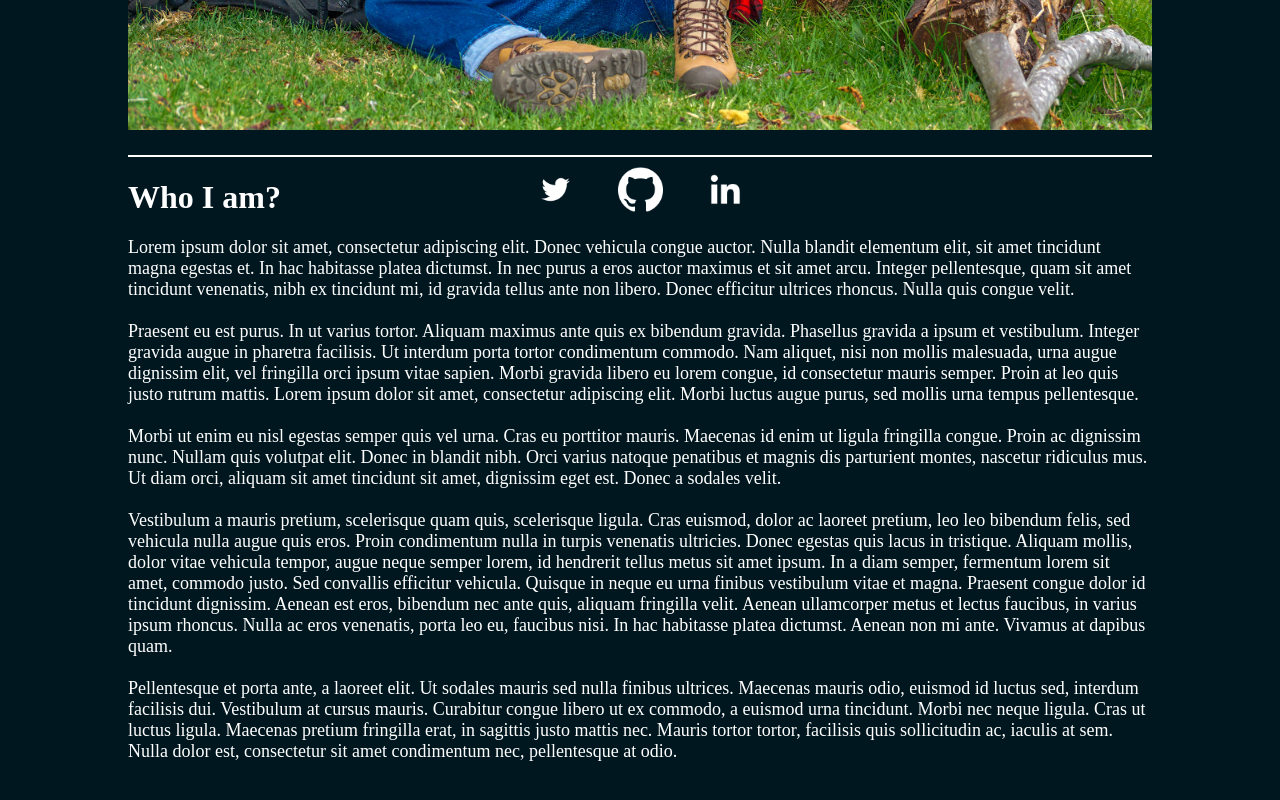
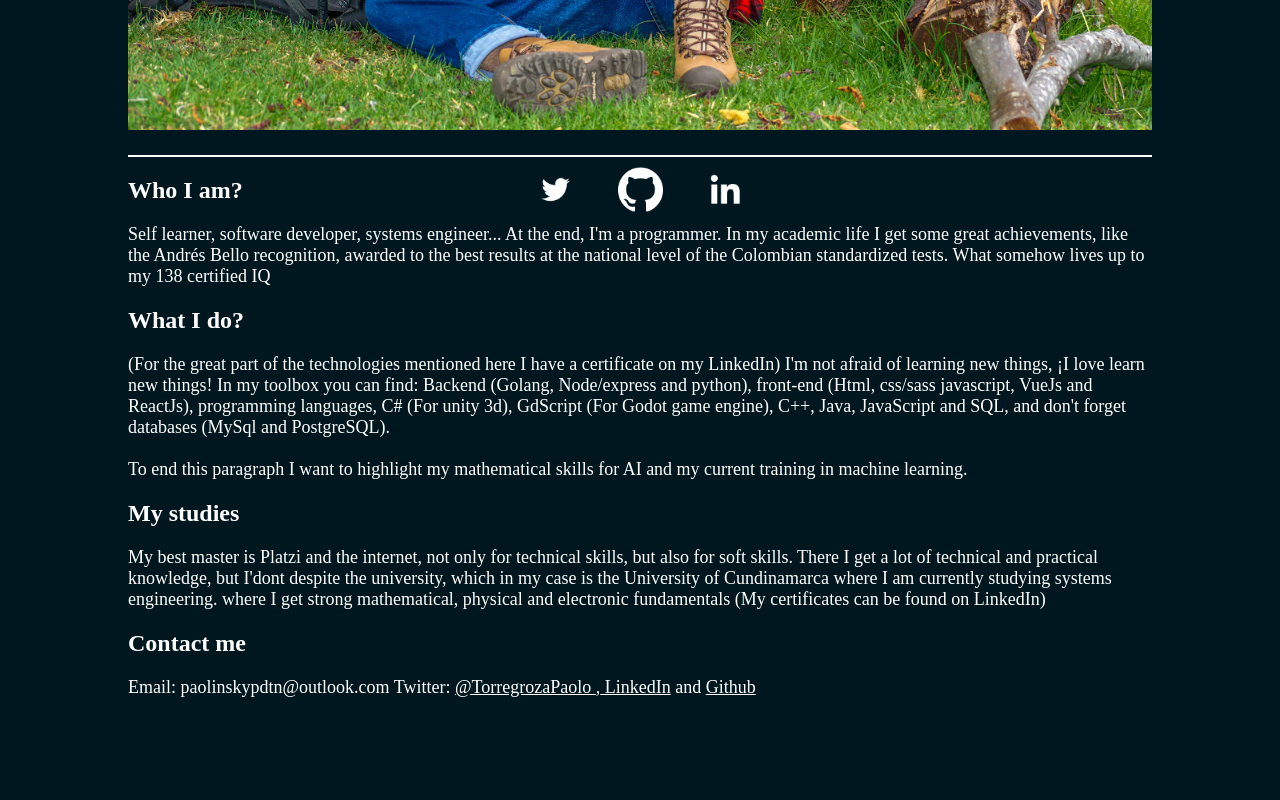
Before and after one commit to PaoloTorregroza/portfolio-test, a React (Create React App) app: page /bio in a window 1280 px wide. Shown: the part 552-1352 px from the top of the page. Built offline with nearby package versions, Linux system fonts and the light colour scheme; a web font is replaced by a local one.

Commit message:
Bio finished

```diff
--- a/src/components/bio/Bio.jsx
+++ b/src/components/bio/Bio.jsx
@@ -8,38 +8,20 @@ class Bio extends React.Component {
             <div className="aboutContainer">
                 <img src={MyFace} alt="" />
                 <div className="content">
-                    <h1>Who I am?</h1>
+                    <h2>Who I am?</h2>
+                    <p>Self learner, software developer, systems engineer... At the end, I'm a programmer. In my academic life I get some great achievements, like the Andrés Bello recognition, awarded to the best results at the national level of the Colombian standardized tests. What somehow lives up to my 138 certified IQ</p>
+                    <h2>What I do?</h2>
                     <p>
-
-
-                        Lorem ipsum dolor sit amet, consectetur adipiscing elit. Donec vehicula congue auctor.
-                        Nulla blandit elementum elit, sit amet tincidunt magna egestas et. In hac habitasse platea dictumst.
-                        In nec purus a eros auctor maximus et sit amet arcu. Integer pellentesque, quam sit amet tincidunt venenatis,
-                        nibh ex tincidunt mi, id gravida tellus ante non libero. Donec efficitur ultrices rhoncus. Nulla quis congue velit.<br/><br/>
-                        Praesent eu est purus. In ut varius tortor. Aliquam maximus ante quis ex bibendum gravida. Phasellus gravida a ipsum et
-                        vestibulum. Integer gravida augue in pharetra facilisis. Ut interdum porta tortor condimentum commodo. Nam aliquet,
-                         nisi non mollis malesuada, urna augue dignissim elit, vel fringilla orci ipsum vitae sapien. Morbi gravida libero
-                          eu lorem congue, id consectetur mauris semper. Proin at leo quis justo rutrum mattis. Lorem ipsum dolor sit amet,
-                           consectetur adipiscing elit. Morbi luctus augue purus, sed mollis urna tempus pellentesque.<br/><br/>
-                        Morbi ut enim eu nisl egestas semper quis vel urna. Cras eu porttitor mauris. Maecenas id enim ut ligula fringilla
-                         congue. Proin ac dignissim nunc. Nullam quis volutpat elit. Donec in blandit nibh. Orci varius natoque penatibus et magnis
-                          dis parturient montes, nascetur ridiculus mus. Ut diam orci, aliquam sit amet tincidunt sit amet, dignissim eget est. Donec a sodales velit.<br/><br/>
-                        Vestibulum a mauris pretium, scelerisque quam quis, scelerisque ligula. Cras euismod, dolor ac laoreet pretium,
-                         leo leo bibendum felis, sed vehicula nulla augue quis eros. Proin condimentum nulla in turpis venenatis ultricies.
-                          Donec egestas quis lacus in tristique. Aliquam mollis, dolor vitae vehicula tempor, augue neque semper lorem, id hendrerit tellus
-                           metus sit amet ipsum. In a diam semper, fermentum lorem sit amet, commodo justo. Sed convallis efficitur vehicula.
-                        Quisque in neque eu urna finibus vestibulum vitae et magna. Praesent congue dolor id tincidunt dignissim. Aenean est eros,
-                        bibendum nec ante quis, aliquam fringilla velit. Aenean ullamcorper metus et lectus faucibus, in varius ipsum rhoncus.
-                        Nulla ac eros venenatis, porta leo eu, faucibus nisi. In hac habitasse platea dictumst. Aenean non mi ante. Vivamus at
-                        dapibus quam.<br/><br/>
-                        Pellentesque et porta ante, a laoreet elit. Ut sodales mauris sed nulla finibus ultrices. Maecenas mauris odio,
-                         euismod id luctus sed, interdum facilisis dui. Vestibulum at cursus mauris. Curabitur congue libero ut ex commodo,
-                          a euismod urna tincidunt. Morbi nec neque ligula. Cras ut luctus ligula. Maecenas pretium fringilla erat, in sagittis
-                          justo mattis nec. Mauris tortor tortor, facilisis quis sollicitudin ac, iaculis at sem. Nulla dolor est, consectetur
-                           sit amet condimentum nec, pellentesque at odio.
-
-                           <br/><br/><br/><br/><br/><br/>
+                        (For the great part of the technologies mentioned here I have a certificate on my LinkedIn) I'm not afraid of learning new things, ¡I love learn new things! In my toolbox you can find: Backend (Golang, Node/express and python), front-end (Html, css/sass javascript, VueJs and ReactJs), programming languages, C# (For unity 3d), GdScript (For Godot game engine), C++, Java, JavaScript and SQL, and don't forget databases (MySql and PostgreSQL).
+                    <br /><br />To end this paragraph I want to highlight my mathematical skills for AI and my current training in machine learning.
                     </p>
+                    <h2>My studies</h2>
+                    <p>
+                        My best master is Platzi and the internet, not only for technical skills, but also for soft skills. There I get a lot of technical and practical knowledge, but I'dont despite the university, which in my case is the University of Cundinamarca where I am currently studying systems engineering. where I get strong mathematical, physical and electronic fundamentals (My certificates can be found on LinkedIn)
+                    </p>
+                    <h2>Contact me</h2>
+                    <p>Email: paolinskypdtn@outlook.com Twitter: <a target="_blank" rel="noopener noreferrer" href="https://twitter.com/TorregrozaPaolo">@TorregrozaPaolo </a>,
+                    <a target="_blank" rel="noopener noreferrer" href="https://www.linkedin.com/in/paolo-donato-torregrosa-navarro-61947a191/"> LinkedIn</a> and <a target="_blank" rel="noopener noreferrer" href="https://github.com/PaoloTorregroza">Github</a></p>
                 </div>
             </div>
         );
--- a/src/styles/bio.scss
+++ b/src/styles/bio.scss
@@ -5,6 +5,11 @@
     display: flex;
     flex-direction: column;
     align-items: center;
+    margin-bottom: 80px;
+}
+
+.aboutContainer a {
+    color: $text;
 }
 
 .aboutContainer img {
```
Also changed, not shown: 1 other file (tests, documents, lock files or other folders).
